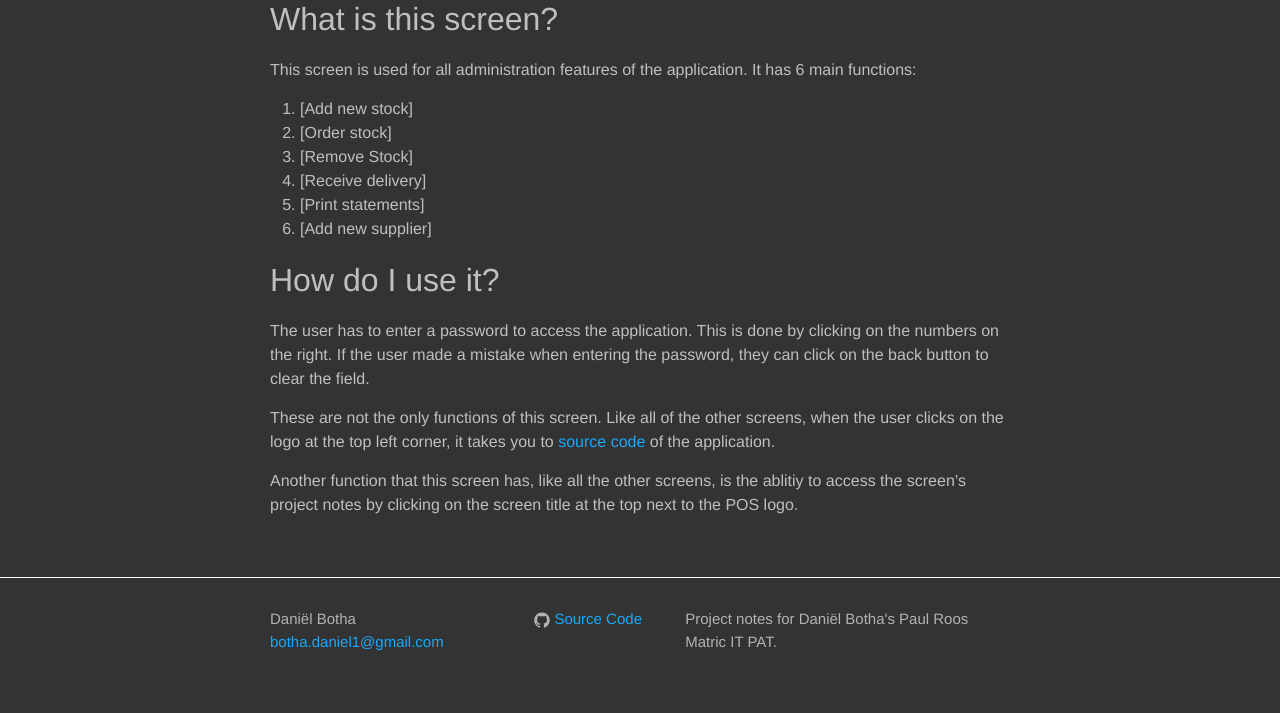
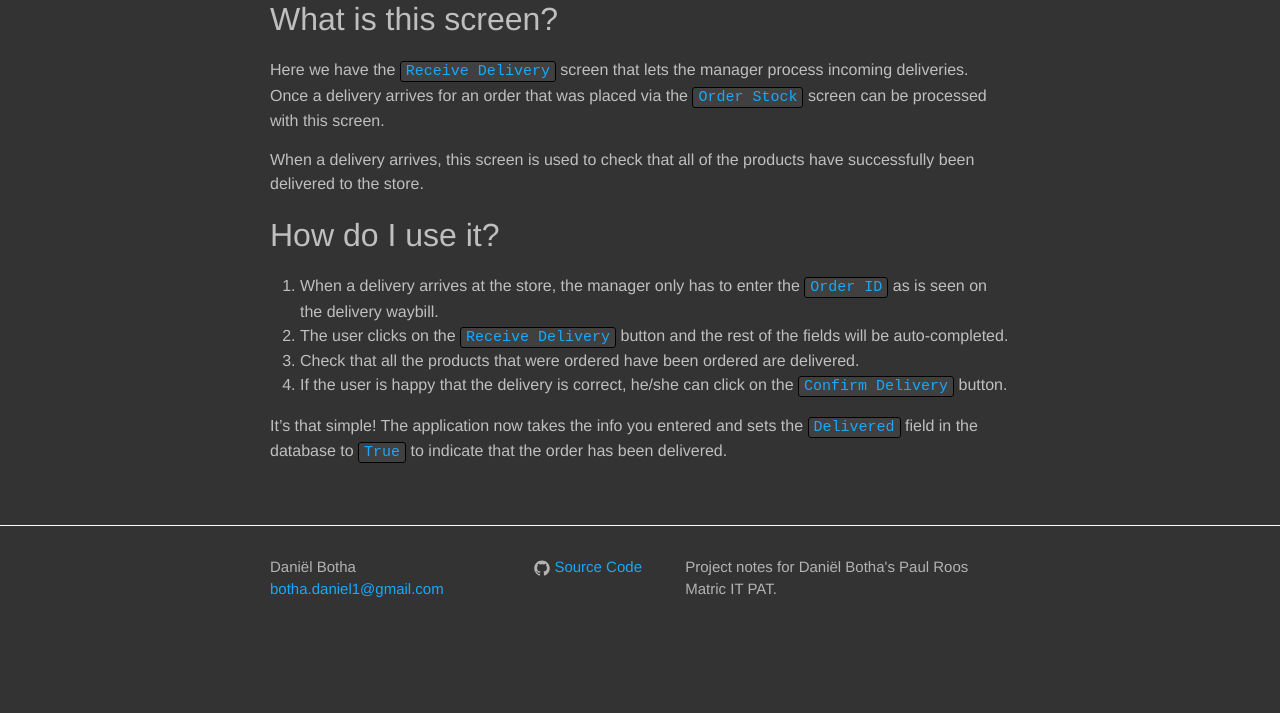
Before and after one commit to PointOfSaleSystem/pointofsalesystem.github.io, a Jekyll site: the page built from screens/i_ReceiveDelivery.md, in a window 1280 px wide. Shown: the part 484-1197 px from the top of the page. Built offline with Jekyll 4.4.1, drawn with Linux system fonts in a browser that asks for light colours; after the commit the page ends 1145 px from its top, so only the background shows below that.

Commit message:
Receive delivery working

```diff
--- a/screens/i_ReceiveDelivery.md
+++ b/screens/i_ReceiveDelivery.md
@@ -3,22 +3,18 @@ layout: page
 title: Receive Delivery
 permalink: /receivedelivery/
 ---
-![Manager Portal](http://i.imgur.com/VHhoYlJ.jpg)
+![Receive Delivery](http://i.imgur.com/XIrUuu3.png)
 
 ##What is this screen?
-This screen is used for all administration features of the application. It has 6 main functions:
+Here we have the `Receive Delivery` screen that lets the manager process incoming deliveries. Once a delivery arrives for an order that was placed via the `Order Stock` screen can be processed with this screen.
 
-1. [Add new stock]
-2. [Order stock]
-3. [Remove Stock]
-4. [Receive delivery]
-5. [Print statements]
-6. [Add new supplier]
+When a delivery arrives, this screen is used to check that all of the products have successfully been delivered to the store.
 
 ##How do I use it?
-The user has to enter a password to access the application. This is done by clicking on the numbers on the right. If the user made a mistake when entering the password, they can click on the back button to clear the field.
 
+1. When a delivery arrives at the store, the manager only has to enter the `Order ID` as is seen on the delivery waybill.
+2. The user clicks on the `Receive Delivery` button and the rest of the fields will be auto-completed.
+3. Check that all the products that were ordered have been ordered are delivered.
+4. If the user is happy that the delivery is correct, he/she can click on the `Confirm Delivery` button.
 
-These are not the only functions of this screen. Like all of the other screens, when the user clicks on the logo at the top left corner, it takes you to [source code](https://github.com/iggnoreza/PointOfSaleSystem) of the application.
-
-Another function that this screen has, like all the other screens, is the ablitiy to access the screen's project notes by clicking on the screen title at the top next to the POS logo.
+It's that simple! The application now takes the info you entered and sets the `Delivered` field in the database to `True` to indicate that the order has been delivered.
```
